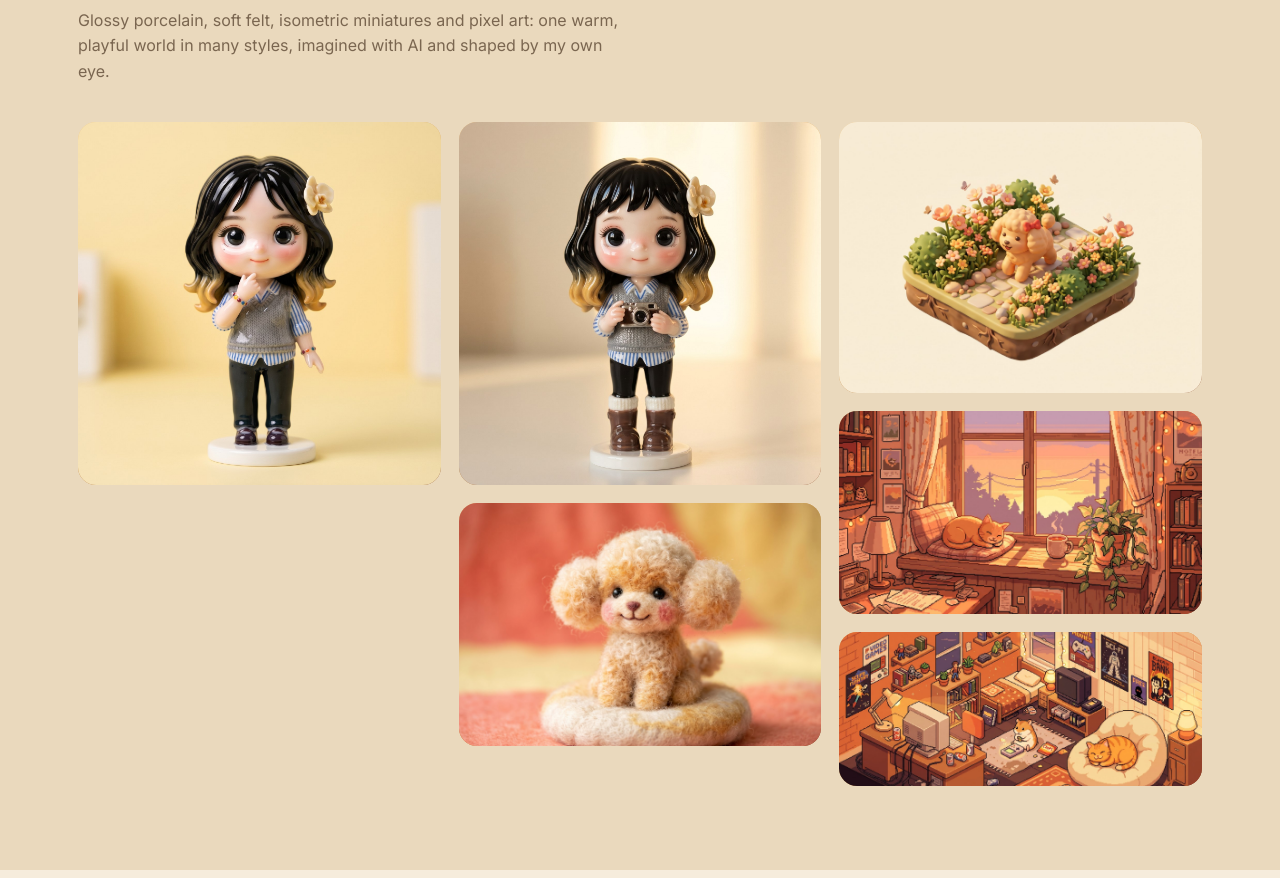
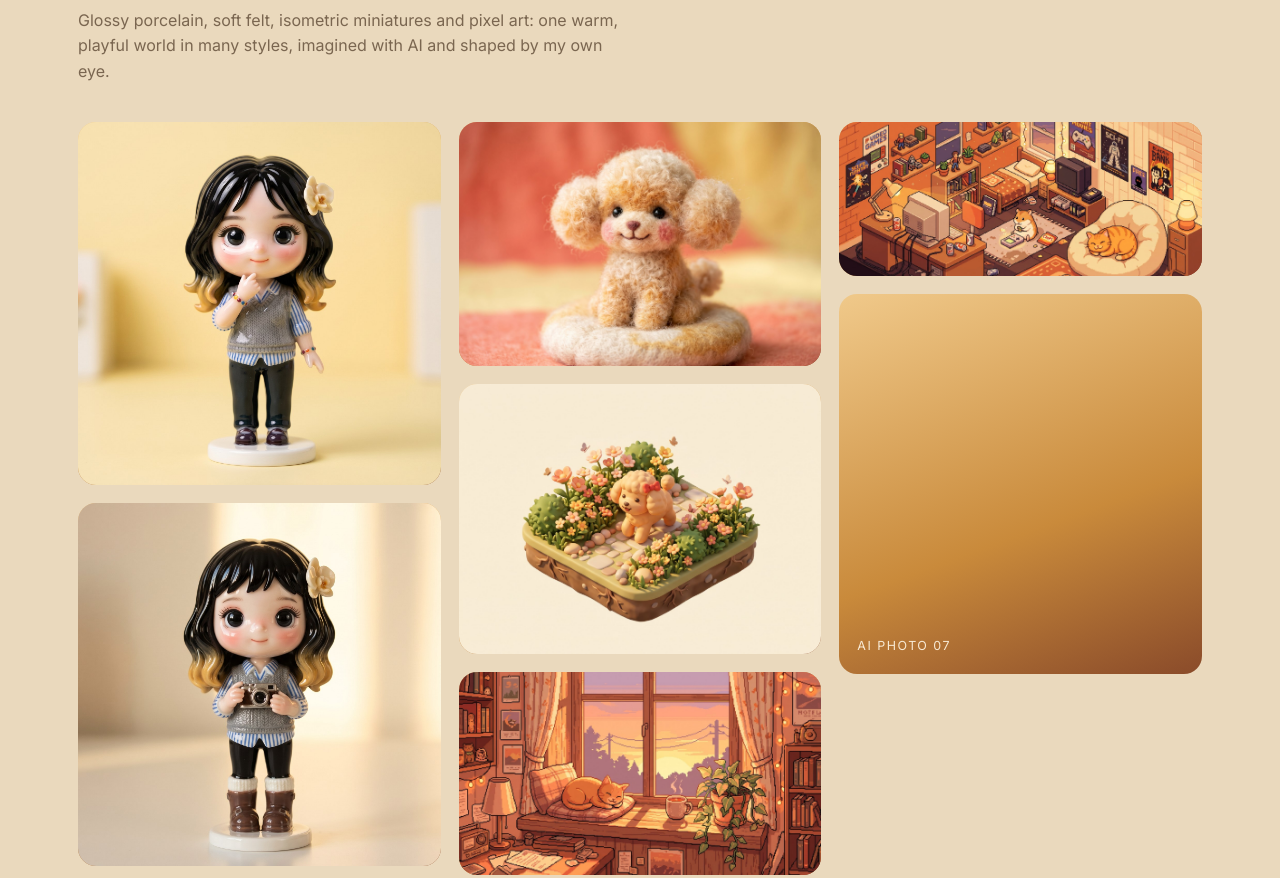
Before and after one commit to akoshh1/portfolio, a plain HTML site: page index.html in a window 1280 px wide. Shown: the part 1002-1880 px from the top of the page. Drawn offline with Linux system fonts and the light colour scheme.

Commit message:
Add files via upload

```diff
--- a/index.html
+++ b/index.html
@@ -240,7 +240,8 @@ const PHOTOS = [
   { file: "photo-3.jpg", caption: "Felt poodle" },
   { file: "photo-4.jpg", caption: "Isometric garden" },
   { file: "photo-5.jpg", caption: "Pixel window cat" },
-  { file: "photo-6.jpg", caption: "Pixel game room" }
+  { file: "photo-6.jpg", caption: "Pixel game room" },
+  { file: "photo-7.jpg", caption: "Clay photographer" }
 ];
 const VIDEOS = [
   { file: "video-2.mp4", label: "Retro anime café" },
```
